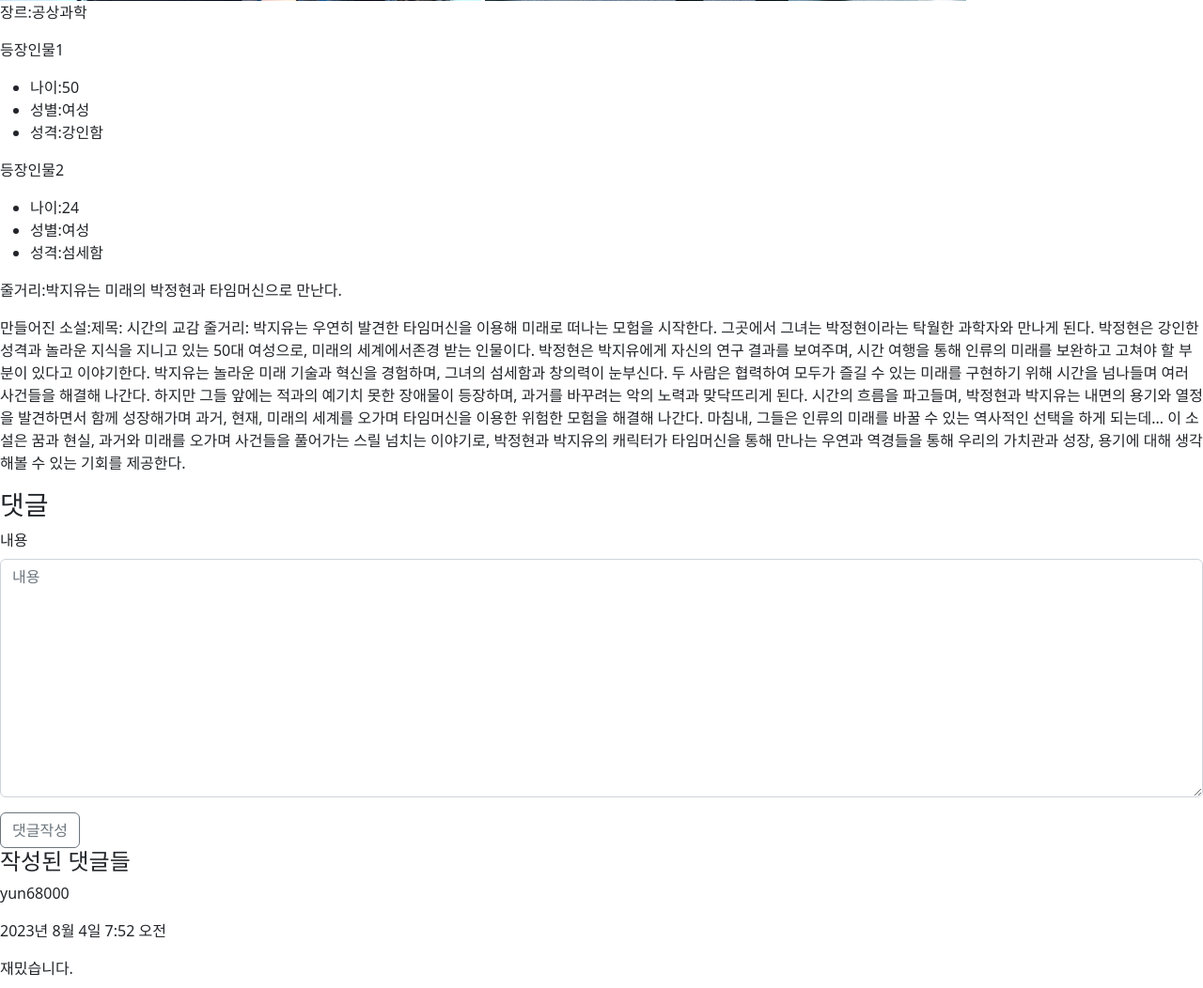
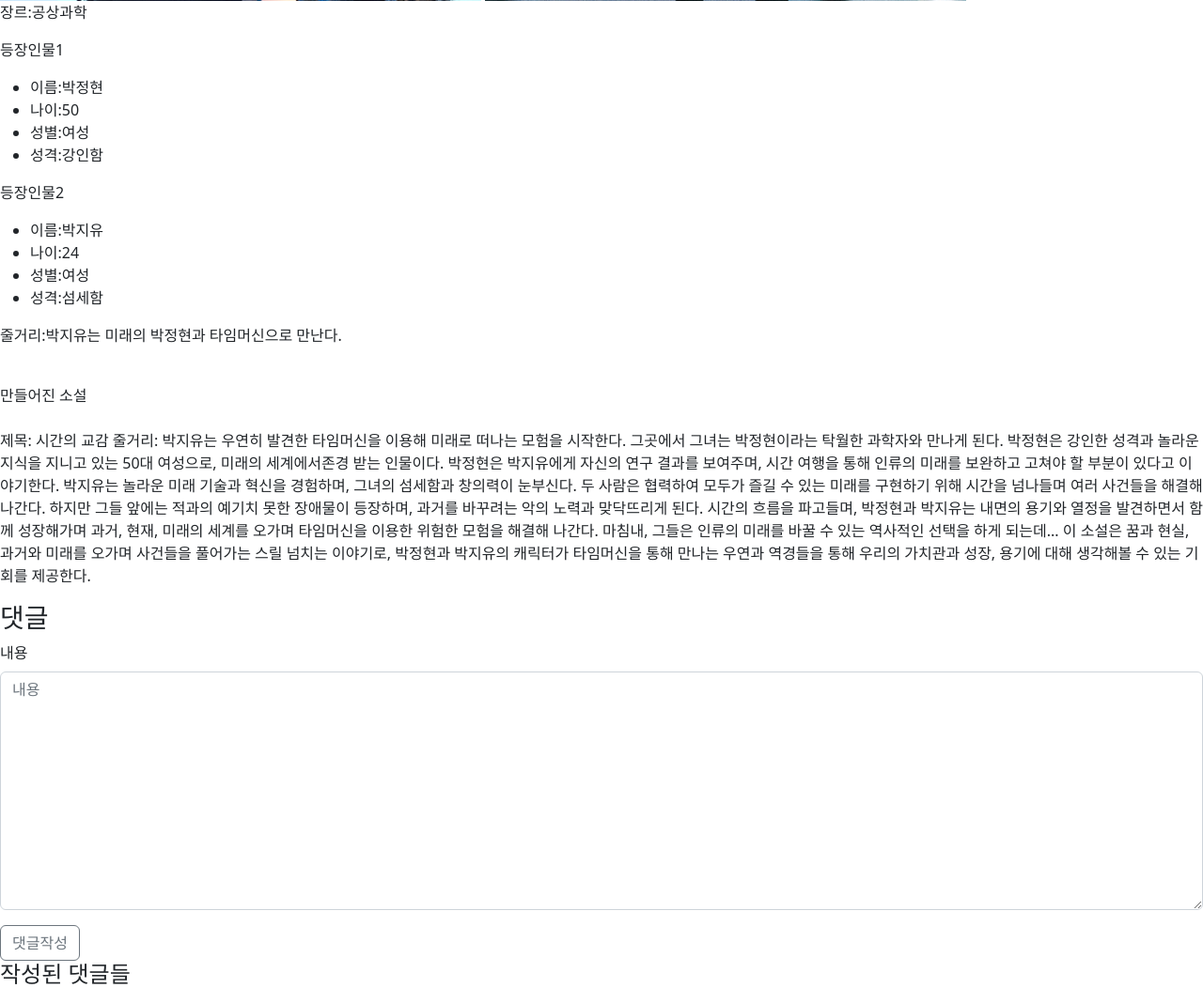
Before and after one commit to GongDaeTaewoo/ENproject, a Django app: page /novels/9/ in a window 1280 px wide. Shown: the part 653-1705 px from the top of the page at 94% size. Run offline with Django 4.2, Linux system fonts and the light colour scheme; data comes from the database, SQL or seed files in the repository; both versions use the stored data as it was after the commit; some libraries are stand-ins or nearby versions.

Commit message:
추천오류해결

```diff
--- a/novel/templates/novel/mypage.html
+++ b/novel/templates/novel/mypage.html
@@ -6,7 +6,7 @@
 {% endblock %}
 {% block body %}
     <div class="novel">
-        <h1>{{ user.username }}({{ user.nickname }})</h1>
+        <h1>{{ user.username }}(닉네임:{{ user.nickname }})</h1>
 
         {% if my_novel %}
             <div class="my_novel">
--- a/novel/templates/novel/novel_detail.html
+++ b/novel/templates/novel/novel_detail.html
@@ -4,10 +4,10 @@
 
 {% block title %}
     <style>
-    .right{
-        display:flex;
-        justify-content: right;
-    }
+        .right {
+            display: flex;
+            justify-content: right;
+        }
     </style>
     <title>소설 {{ novel.pk }}번</title>
 {% endblock %}
@@ -16,12 +16,12 @@
     <h1>{{ novel.pk }} 번째 소설</h1>
     <img src="{{ novel.image.url }}">
     <img src="{{ novel.image2.url }}">
-    <img src="{{ novel.image3 }}">
     <p>장르:{{ novel.novel_infor.genre }}</p>
 
     {% if novel.novel_infor.char_sex1 != '등장시키지 않음' and novel.novel_infor.char_sex2 == '등장시키지 않음' %}
         <p>등장인물1</p>
         <ul>
+            <li>이름:{{ novel.novel_infor.char_name1 }}</li>
             <li>나이:{{ novel.novel_infor.char_age1 }}</li>
             <li>성별:{{ novel.novel_infor.char_sex1 }}</li>
             <li>성격:{{ novel.novel_infor.char_per1 }}</li>
@@ -29,6 +29,7 @@
     {% elif novel.novel_infor.char_sex1 == '등장시키지 않음' and novel.novel_infor.char_sex2 != '등장시키지 않음' %}
         <p>등장인물1</p>
         <ul>
+            <li>이름:{{ novel.novel_infor.char_name2 }}</li>
             <li>나이:{{ novel.novel_infor.char_age2 }}</li>
             <li>성별:{{ novel.novel_infor.char_sex2 }}</li>
             <li>성격:{{ novel.novel_infor.char_per2 }}</li>
@@ -38,20 +39,22 @@
     {% else %}
         <p>등장인물1</p>
         <ul>
+            <li>이름:{{ novel.novel_infor.char_name1 }}</li>
             <li>나이:{{ novel.novel_infor.char_age1 }}</li>
             <li>성별:{{ novel.novel_infor.char_sex1 }}</li>
             <li>성격:{{ novel.novel_infor.char_per1 }}</li>
         </ul>
         <p>등장인물2</p>
         <ul>
+            <li>이름:{{ novel.novel_infor.char_name2 }}</li>
             <li>나이:{{ novel.novel_infor.char_age2 }}</li>
             <li>성별:{{ novel.novel_infor.char_sex2 }}</li>
             <li>성격:{{ novel.novel_infor.char_per2 }}</li>
         </ul>
     {% endif %}
     <p>줄거리:{{ novel.novel_infor.story }}</p>
-
-    <p>만들어진 소설:{{ novel.answer_text }}</p>
+    <br>
+    <p>만들어진 소설<br><br>{{ novel.answer_text }}</p>
 
 
 
--- a/novel/views.py
+++ b/novel/views.py
@@ -164,7 +164,8 @@ def recommend(request, pk):
     novel = get_object_or_404(Novel, pk=pk)
     novel.recommend += 1
     novel.save()
-    return render(request, 'novel/novel_detail.html', {'novel': novel})
+    form = CommentForm()
+    return render(request, 'novel/novel_detail.html', {'novel': novel, 'form': form})
 
 
 def register(request):
```
Also changed, not shown: db.sqlite3.
